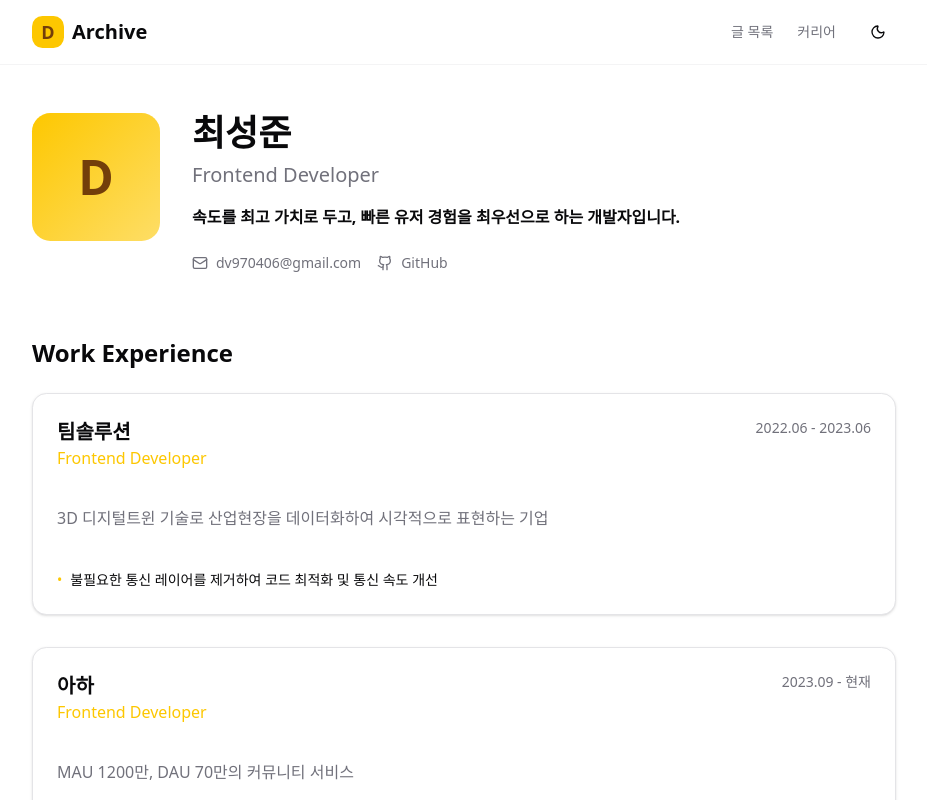
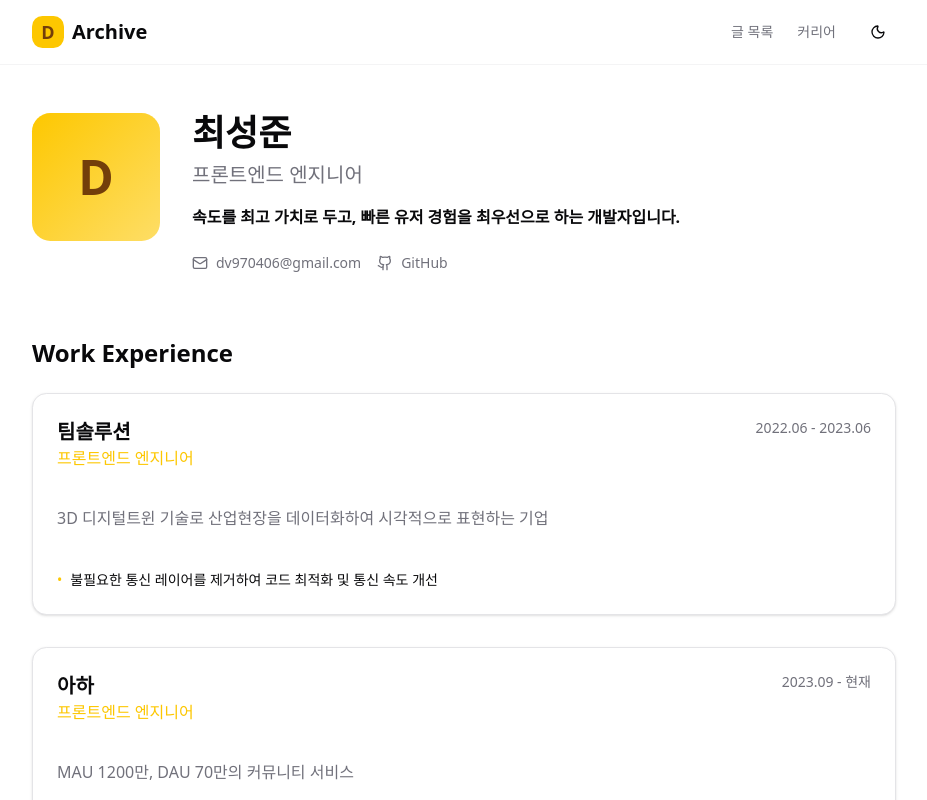
Before and after one commit to dv970406/archive, a Next.js app: page /career in a window 1280 px wide. Shown: the top 800 px of the page, without its empty margins (176-1103 px from the left). Built offline with nearby package versions, Linux system fonts and the light colour scheme; no server answers.

Commit message:
feat: 피드/경력 페이지에 JSONLD 추가

```diff
--- a/app/(with-header)/career/page.tsx
+++ b/app/(with-header)/career/page.tsx
@@ -1,11 +1,13 @@
 import { Github, Mail } from "lucide-react";
 import Link from "next/link";
+import type { Person, ProfilePage, WithContext } from "schema-dts";
 import { Card } from "@/components/ui/card";
+import JsonLdProvider from "@/provider/jsonld-provider";
 
 // 커리어 데이터
 const careerData = {
 	name: "최성준",
-	position: "Frontend Developer",
+	position: "프론트엔드 엔지니어",
 	title:
 		"속도를 최고 가치로 두고, 빠른 유저 경험을 최우선으로 하는 개발자입니다.",
 	email: "dv970406@gmail.com",
@@ -13,8 +15,10 @@ const careerData = {
 	experiences: [
 		{
 			company: "팀솔루션",
-			position: "Frontend Developer",
+			position: "프론트엔드 엔지니어",
 			period: "2022.06 - 2023.06",
+			startDate: "2022-06-01",
+			endDate: "2023-06-30",
 			description:
 				"3D 디지털트윈 기술로 산업현장을 데이터화하여 시각적으로 표현하는 기업",
 			achievements: [
@@ -23,8 +27,9 @@ const careerData = {
 		},
 		{
 			company: "아하",
-			position: "Frontend Developer",
+			position: "프론트엔드 엔지니어",
 			period: "2023.09 - 현재",
+			startDate: "2023-09-11",
 			description: "MAU 1200만, DAU 70만의 커뮤니티 서비스",
 			achievements: [
 				"피드 페이지 메모이징 적용으로 메모리 사용량 대폭 개선",
@@ -47,8 +52,80 @@ const careerData = {
 };
 
 const CareerPage = () => {
+	const siteUrl = process.env.NEXT_PUBLIC_SITE_URL;
+
+	const personJsonLd: WithContext<Person> = {
+		"@context": "https://schema.org",
+		"@type": "Person",
+		"@id": `${siteUrl}/career#person`,
+		name: careerData.name,
+		alternateName: "dv970406",
+		url: siteUrl,
+		email: careerData.email,
+		jobTitle: careerData.position,
+		description: careerData.title,
+		sameAs: [careerData.github],
+		worksFor: {
+			"@type": "Organization",
+			name: "아하",
+			description: "MAU 1200만, DAU 70만의 커뮤니티 서비스",
+		},
+		knowsAbout: [
+			"Frontend Development",
+			"React",
+			"Next.js",
+			"TypeScript",
+			"Web Performance Optimization",
+			"SEO",
+		],
+		alumniOf: careerData.experiences.map((exp) => ({
+			"@type": "Organization" as const,
+			name: exp.company,
+			description: exp.description,
+		})),
+	};
+
+	const profilePageJsonLd: WithContext<ProfilePage> = {
+		"@context": "https://schema.org",
+		"@type": "ProfilePage",
+		"@id": `${siteUrl}/career#profilepage`,
+		url: `${siteUrl}/career`,
+		name: `${careerData.name} - ${careerData.position}`,
+		description: careerData.title,
+		dateCreated: "2022-06-01",
+		dateModified: "2023-09-11",
+		mainEntity: {
+			"@type": "Person",
+			"@id": `${siteUrl}/career#person`,
+		},
+		isPartOf: {
+			"@type": "WebSite",
+			"@id": `${siteUrl}/#website`,
+			name: "최성준 아카이브",
+			url: siteUrl,
+		},
+		breadcrumb: {
+			"@type": "BreadcrumbList",
+			itemListElement: [
+				{
+					"@type": "ListItem",
+					position: 1,
+					name: "홈",
+					item: siteUrl,
+				},
+				{
+					"@type": "ListItem",
+					position: 2,
+					name: "경력",
+					item: `${siteUrl}/career`,
+				},
+			],
+		},
+		inLanguage: "ko-KR",
+	};
 	return (
-		<>
+		<JsonLdProvider jsonLd={personJsonLd}>
+			<JsonLdProvider jsonLd={profilePageJsonLd}>
 				{/* 프로필 섹션 */}
 				<section className="mb-16">
 					<div className="flex flex-col md:flex-row gap-8">
@@ -119,7 +196,8 @@ const CareerPage = () => {
 						))}
 					</div>
 				</section>
-		</>
+			</JsonLdProvider>
+		</JsonLdProvider>
 	);
 };
 
--- a/app/(with-header)/category/[slug]/page.tsx
+++ b/app/(with-header)/category/[slug]/page.tsx
@@ -1,11 +1,13 @@
 import { dehydrate, HydrationBoundary } from "@tanstack/react-query";
 import type { Metadata } from "next";
+import type { CollectionPage, WithContext } from "schema-dts";
 import { fetchAllCategories, fetchCategoryByPathname } from "@/api/category";
 import CategoryFilter from "@/components/pages/index/category-filter";
 import PostsList from "@/components/pages/index/posts-list";
 import { getCategoryByPathnameQuery } from "@/hooks/queries/category";
 import { getInfinitePostsQuery } from "@/hooks/queries/post";
 import { getQueryClient } from "@/lib/utils/tanstack-query";
+import JsonLdProvider from "@/provider/jsonld-provider";
 
 // 피드 페이지는 ISR로 5분간 캐싱 처리
 export const revalidate = 300;
@@ -54,10 +56,56 @@ const FilteredFeedFage = async ({
 		queryClient.prefetchInfiniteQuery(getInfinitePostsQuery(category.id)),
 	]);
 
+	const siteUrl = process.env.NEXT_PUBLIC_SITE_URL;
+
+	const collectionPageJsonLd: WithContext<CollectionPage> = {
+		"@context": "https://schema.org",
+		"@type": "CollectionPage",
+		"@id": `${siteUrl}/category/${slug}#collectionpage`,
+		url: `${siteUrl}/category/${slug}`,
+		name: `${category.title} 피드 목록`,
+		description: `${category.title} 관련 기술 블로그 글 목록입니다.`,
+		isPartOf: {
+			"@type": "WebSite",
+			"@id": `${siteUrl}/#website`,
+			name: "최성준 아카이브",
+			url: siteUrl,
+		},
+		about: {
+			"@type": "Thing",
+			name: category.title,
+		},
+		author: {
+			"@type": "Person",
+			name: "최성준",
+			url: siteUrl,
+		},
+		inLanguage: "ko-KR",
+		breadcrumb: {
+			"@type": "BreadcrumbList",
+			itemListElement: [
+				{
+					"@type": "ListItem",
+					position: 1,
+					name: "홈",
+					item: siteUrl,
+				},
+				{
+					"@type": "ListItem",
+					position: 2,
+					name: category.title,
+					item: `${siteUrl}/category/${slug}`,
+				},
+			],
+		},
+	};
+
 	return (
 		<HydrationBoundary state={dehydrate(queryClient)}>
-			<CategoryFilter />
-			<PostsList />
+			<JsonLdProvider jsonLd={collectionPageJsonLd}>
+				<CategoryFilter />
+				<PostsList />
+			</JsonLdProvider>
 		</HydrationBoundary>
 	);
 };
--- a/app/(with-header)/page.tsx
+++ b/app/(with-header)/page.tsx
@@ -1,9 +1,11 @@
 import { dehydrate, HydrationBoundary } from "@tanstack/react-query";
+import type { CollectionPage, WebSite, WithContext } from "schema-dts";
 
 import CategoryFilter from "@/components/pages/index/category-filter";
 import PostsList from "@/components/pages/index/posts-list";
 import { getInfinitePostsQuery } from "@/hooks/queries/post";
 import { getQueryClient } from "@/lib/utils/tanstack-query";
+import JsonLdProvider from "@/provider/jsonld-provider";
 
 // 피드 페이지는 ISR로 5분간 캐싱 처리
 export const revalidate = 300;
@@ -15,10 +17,56 @@ const FeedPage = async () => {
 		queryClient.prefetchInfiniteQuery(getInfinitePostsQuery()),
 	]);
 
+	const siteUrl = process.env.NEXT_PUBLIC_SITE_URL;
+
+	const websiteJsonLd: WithContext<WebSite> = {
+		"@context": "https://schema.org",
+		"@type": "WebSite",
+		"@id": `${siteUrl}/#website`,
+		url: siteUrl,
+		name: "최성준 아카이브",
+		description:
+			"프론트엔드 개발자 최성준의 기술 블로그입니다. 웹 개발, React, Next.js, TypeScript 등 다양한 기술 주제를 다룹니다.",
+		publisher: {
+			"@type": "Person",
+			name: "최성준",
+			url: siteUrl,
+		},
+		inLanguage: "ko-KR",
+	};
+
+	const collectionPageJsonLd: WithContext<CollectionPage> = {
+		"@context": "https://schema.org",
+		"@type": "CollectionPage",
+		"@id": `${siteUrl}/#collectionpage`,
+		url: siteUrl,
+		name: "최성준 아카이브",
+		description:
+			"프론트엔드 엔지니어 최성준의 아카이브입니다. 웹 개발, SEO 등 다양한 기술 주제를 다룹니다.",
+		isPartOf: {
+			"@type": "WebSite",
+			"@id": `${siteUrl}/#website`,
+		},
+		about: {
+			"@type": "Thing",
+			name: "웹 개발",
+		},
+		author: {
+			"@type": "Person",
+			name: "최성준",
+			url: siteUrl,
+		},
+		inLanguage: "ko-KR",
+	};
+
 	return (
 		<HydrationBoundary state={dehydrate(queryClient)}>
-			<CategoryFilter />
-			<PostsList />
+			<JsonLdProvider jsonLd={websiteJsonLd}>
+				<JsonLdProvider jsonLd={collectionPageJsonLd}>
+					<CategoryFilter />
+					<PostsList />
+				</JsonLdProvider>
+			</JsonLdProvider>
 		</HydrationBoundary>
 	);
 };
```
Lines whose indentation alone changed are shown as unchanged.
